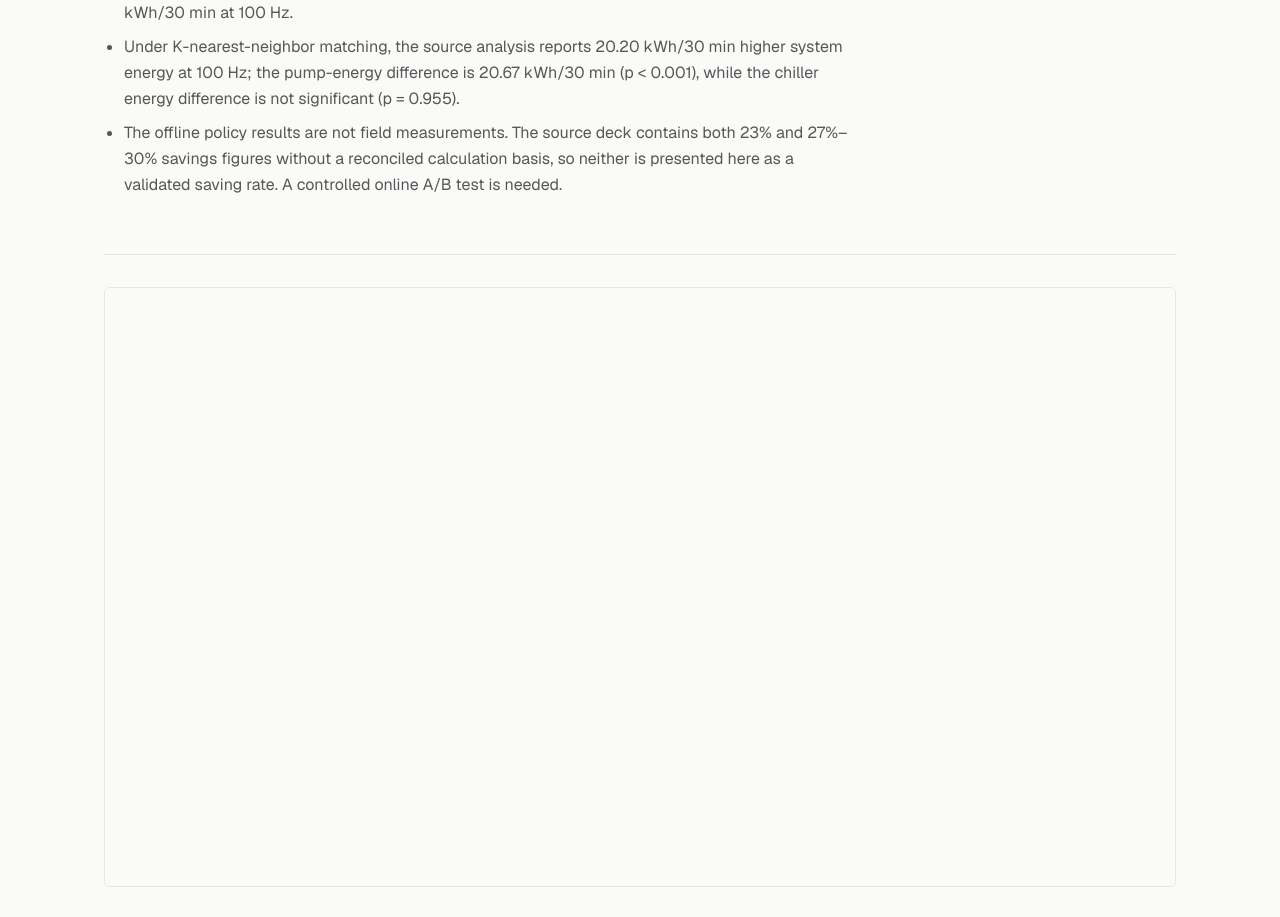
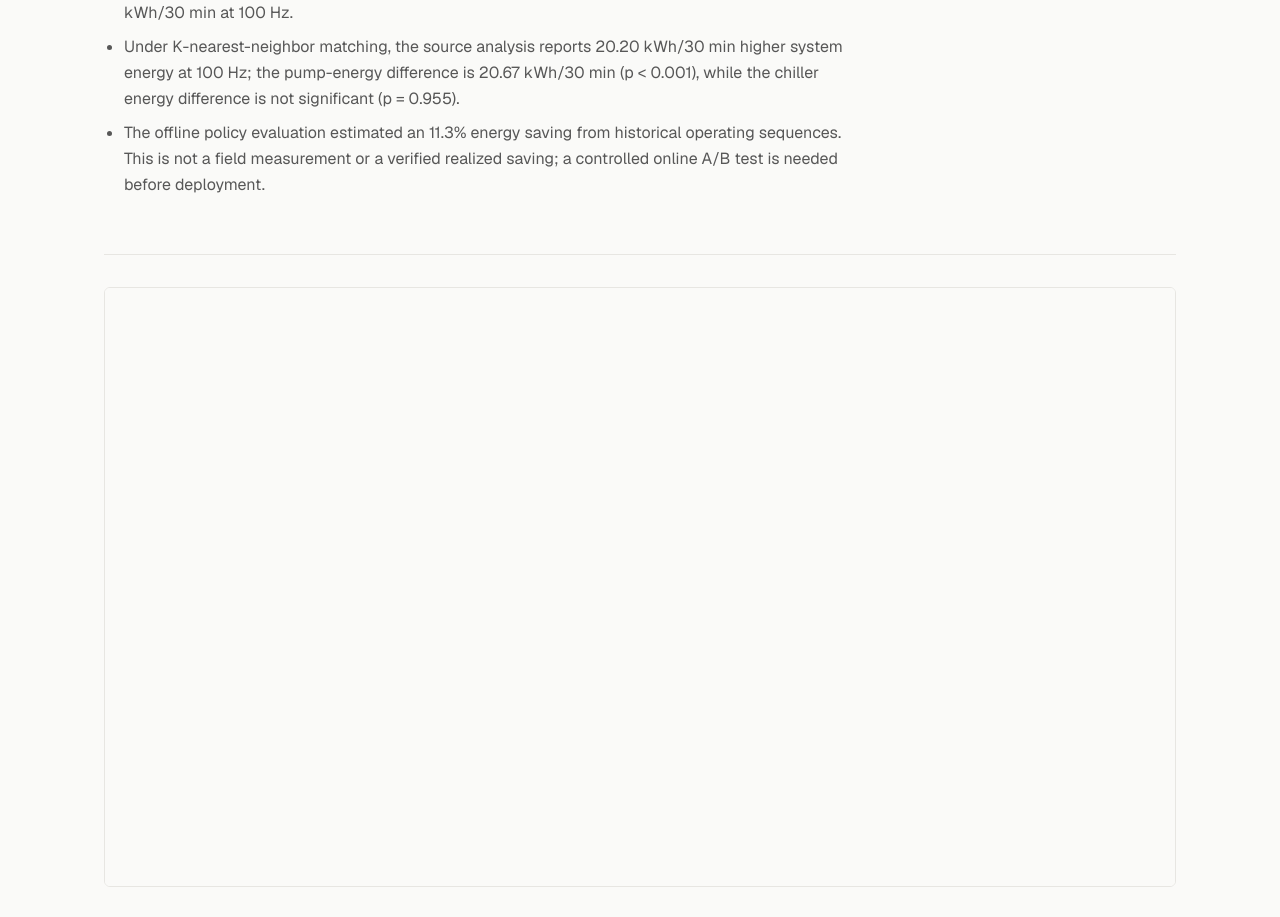
Before and after one commit to invain1218/invain1218.github.io, a Next.js app: page /projects/industrial-energy in a window 1280 px wide. Shown: the part 900-1817 px from the top of the page. Built offline with nearby package versions, Linux system fonts and the light colour scheme.

Commit message:
fix 文本

```diff
--- a/src/app/projects/industrial-energy/page.tsx
+++ b/src/app/projects/industrial-energy/page.tsx
@@ -91,10 +91,10 @@ export default function IndustrialEnergyProjectPage() {
                 energy difference is not significant (p = 0.955).
               </li>
               <li>
-                The offline policy results are not field measurements. The source
-                deck contains both 23% and 27%–30% savings figures without a
-                reconciled calculation basis, so neither is presented here as a
-                validated saving rate. A controlled online A/B test is needed.
+                The offline policy evaluation estimated an 11.3% energy saving
+                from historical operating sequences. This is not a field
+                measurement or a verified realized saving; a controlled online
+                A/B test is needed before deployment.
               </li>
             </ul>
           </section>
```
